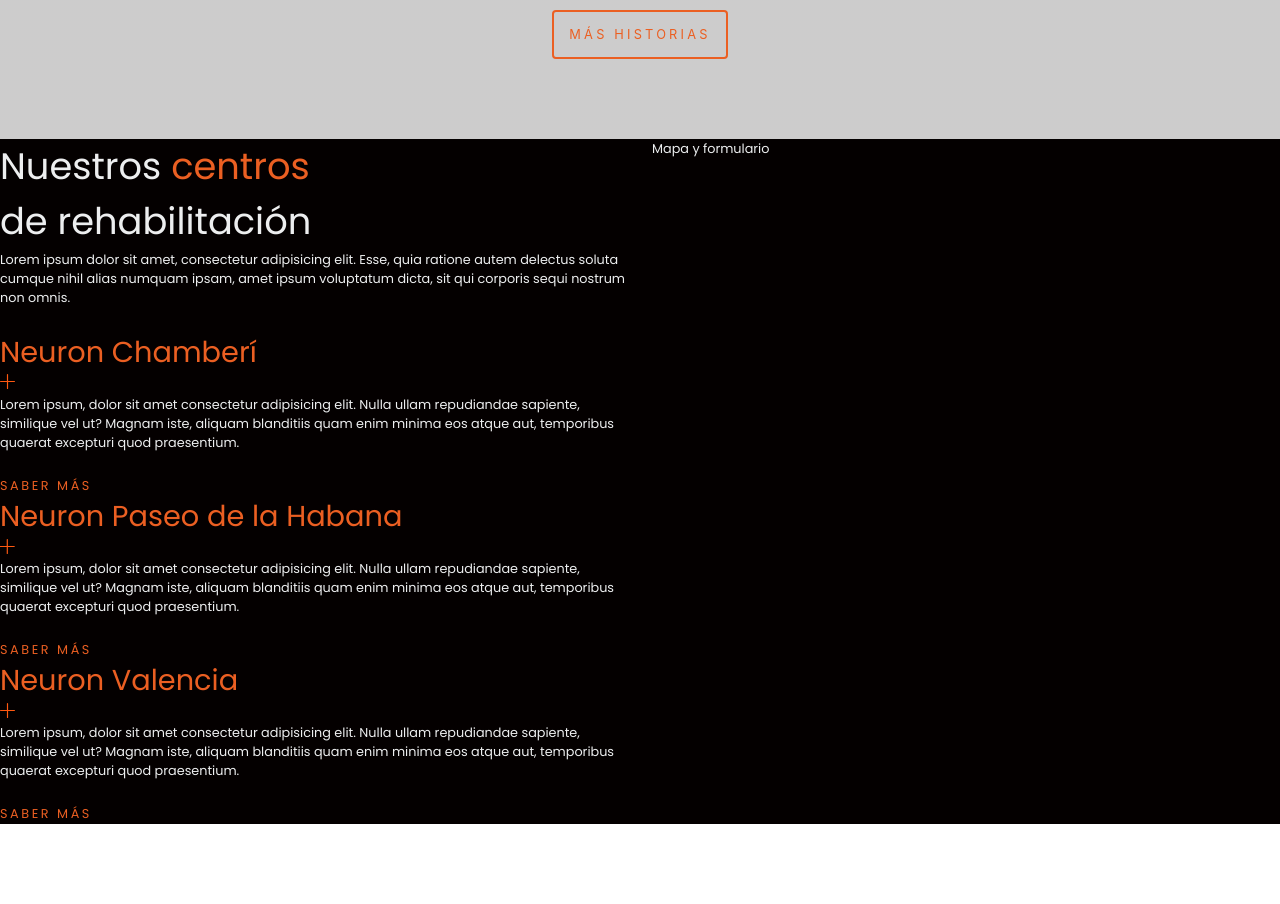
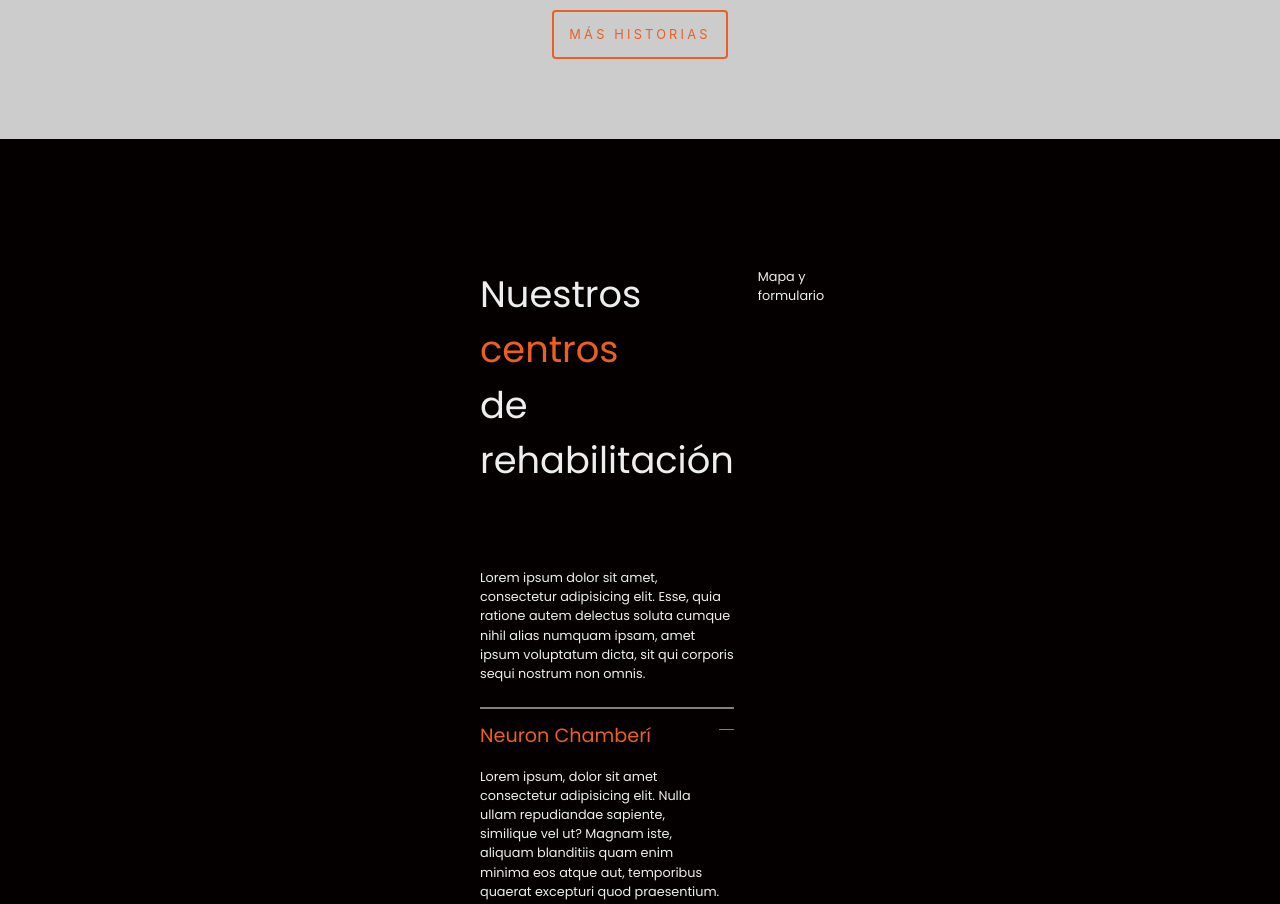
Before and after one commit to xhandram/newneuron, a website: page index.html in a window 1280 px wide. Shown: the part 7380-8284 px from the top of the page. Before the commit the page ends 8220 px from the top, so only its background shows below. Drawn offline with nearby package versions, Linux system fonts and the light colour scheme; files that its build step writes are made by us from their sources.

Commit message:
Update _home.scss

```diff
--- a/css/sass/pages/_home.scss
+++ b/css/sass/pages/_home.scss
@@ -165,3 +165,69 @@
     margin-top: 8rem;
   }
 }
+
+//CONTACT SECTION
+
+#contact-section {
+  display: flex;
+  padding-left: 30rem;
+  padding-right: 30rem;
+  flex-direction: column;
+  justify-content: flex-start;
+  align-items: flex-start;
+  padding-bottom: 5rem;
+  padding-top: 8rem;
+
+  .contact {
+    h2 {
+      margin-bottom: 5rem;
+    }
+  }
+
+  .contact__centro {
+    display: flex;
+    flex-direction: column;
+
+    border-top: 2px solid gray;
+    cursor: pointer;
+    &__titulo {
+      display: flex;
+      padding-top: 0.8rem;
+      justify-content: space-between;
+      h3 {
+        font-size: 1.2rem;
+        padding-bottom: 1rem;
+      }
+    }
+    &__direccion {
+      max-width: 95%;
+      max-height: 0;
+      overflow: hidden;
+      transition: max-height 1s ease;
+      -webkit-transition: max-height 1s ease;
+      -moz-transition: max-height 1s ease;
+      -ms-transition: max-height 1s ease;
+      -o-transition: max-height 1s ease;
+    }
+
+    &.active .contact__centro__direccion {
+      max-height: 350px;
+    }
+
+    svg path {
+      transition: all 0.5s ease;
+      -webkit-transition: all 0.5s ease;
+      -moz-transition: all 0.5s ease;
+      -ms-transition: all 0.5s ease;
+      -o-transition: all 0.5s ease;
+    }
+
+    &.active svg path {
+      d: path("M485,236H13a20,20,0,0,0,0,40H485a20,20,0,0,0,0-40Z");
+    }
+
+    &.active .cls-1 {
+      fill: grey;
+    }
+  }
+}
```
